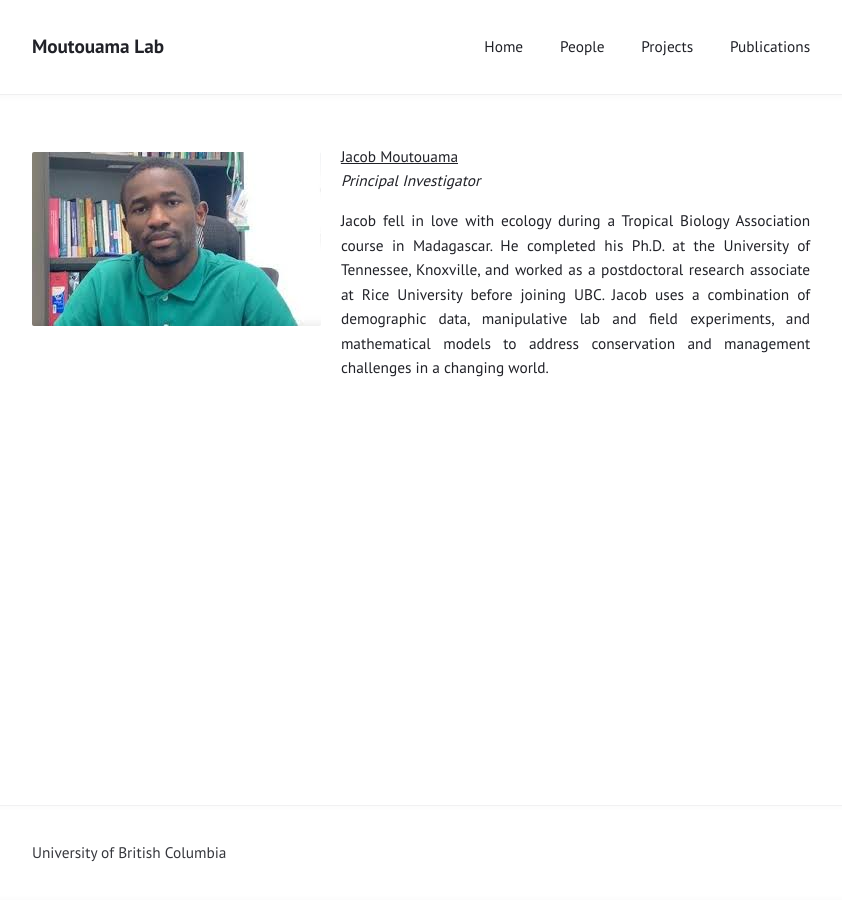
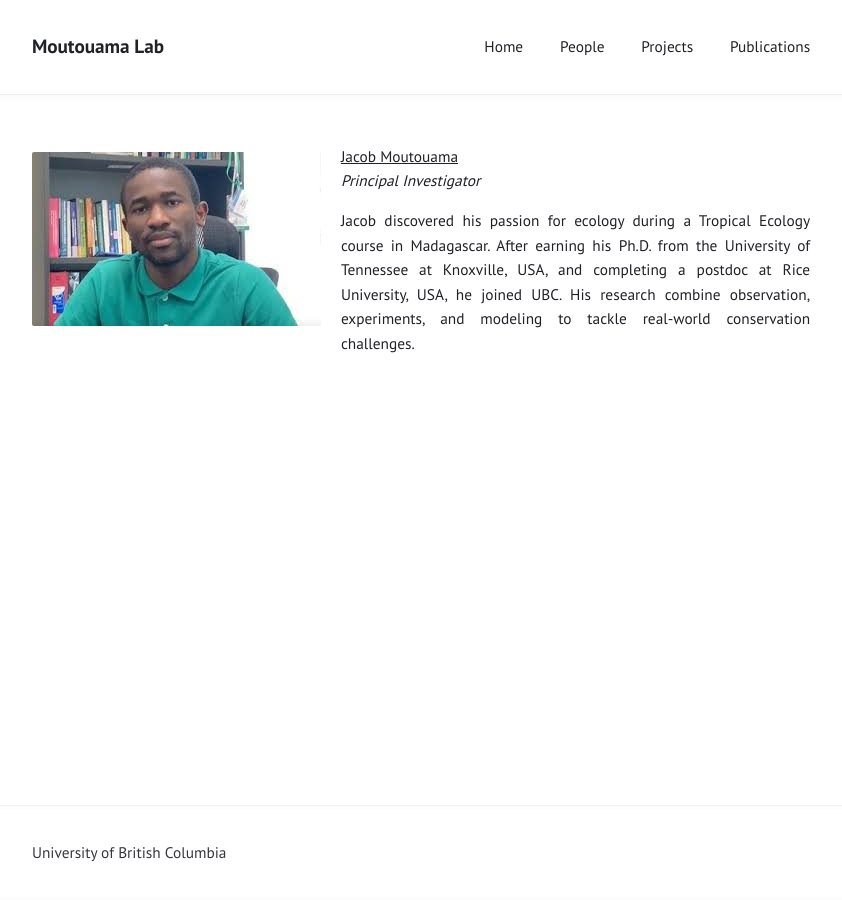
Before and after one commit to MoutouamaLab/moutouamalab.github.io, a Jekyll site: the page built from People.md, in a window 1280 px wide. Shown: the whole page, without its empty margins (219-1061 px from the left). Built offline with Jekyll 4.4.1, drawn with Linux system fonts in a browser that asks for light colours.

Commit message:
Update People.md

```diff
--- a/People.md
+++ b/People.md
@@ -8,7 +8,7 @@ layout: page
     <u>Jacob Moutouama</u><br>
     <em>Principal Investigator</em>
     <p>
-      Jacob fell in love with ecology during a Tropical Biology Association course in Madagascar. He completed his Ph.D. at the University of Tennessee, Knoxville, and worked as a postdoctoral research associate at Rice University before joining UBC. Jacob uses a combination of demographic data, manipulative lab and field experiments, and mathematical models to address conservation and management challenges in a changing world.
+      Jacob discovered his passion for ecology during a Tropical Ecology course in Madagascar. After earning his Ph.D. from the University of Tennessee at Knoxville, USA, and completing a postdoc at Rice University, USA, he joined UBC. His research combine observation, experiments, and modeling to tackle real-world conservation challenges.
     </p>
   </div>
 </div>
```
